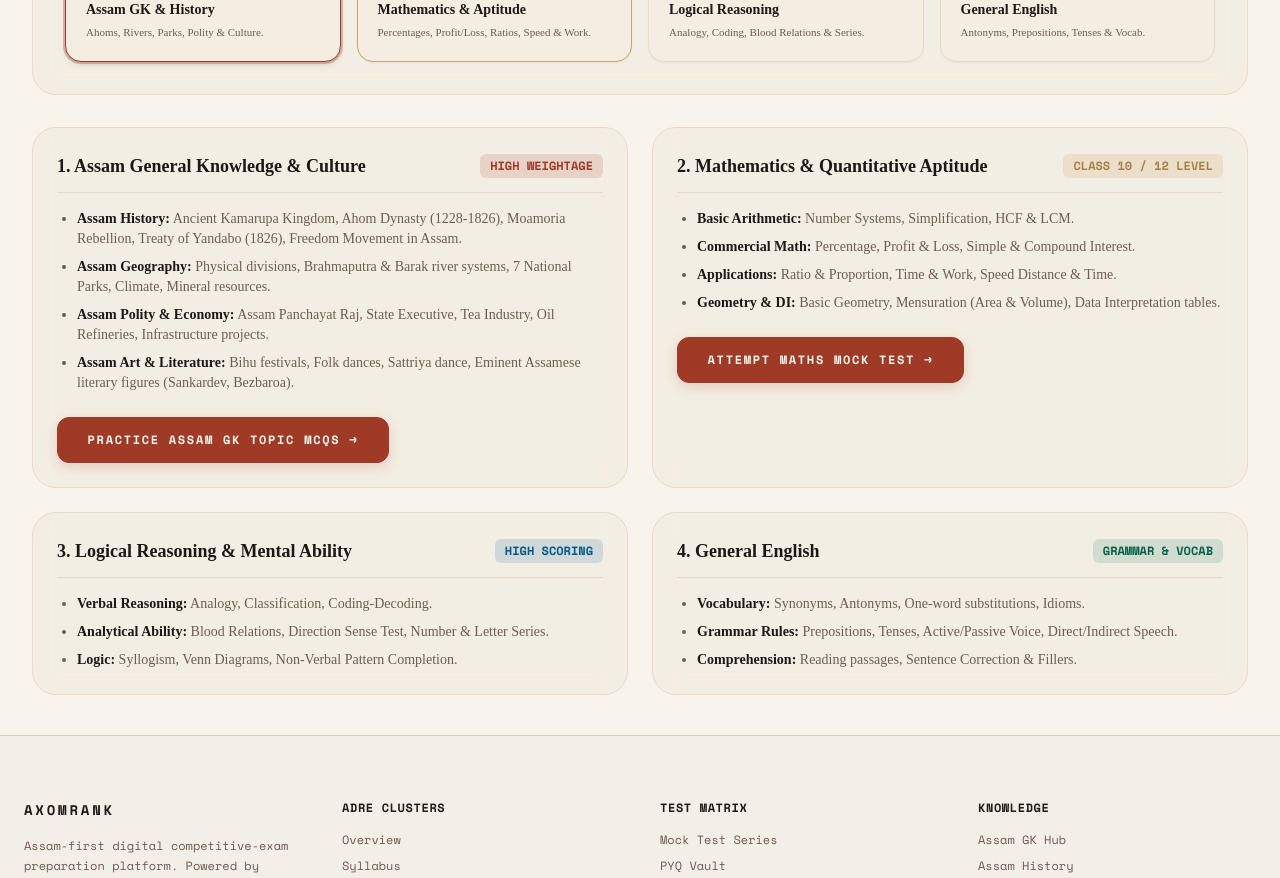
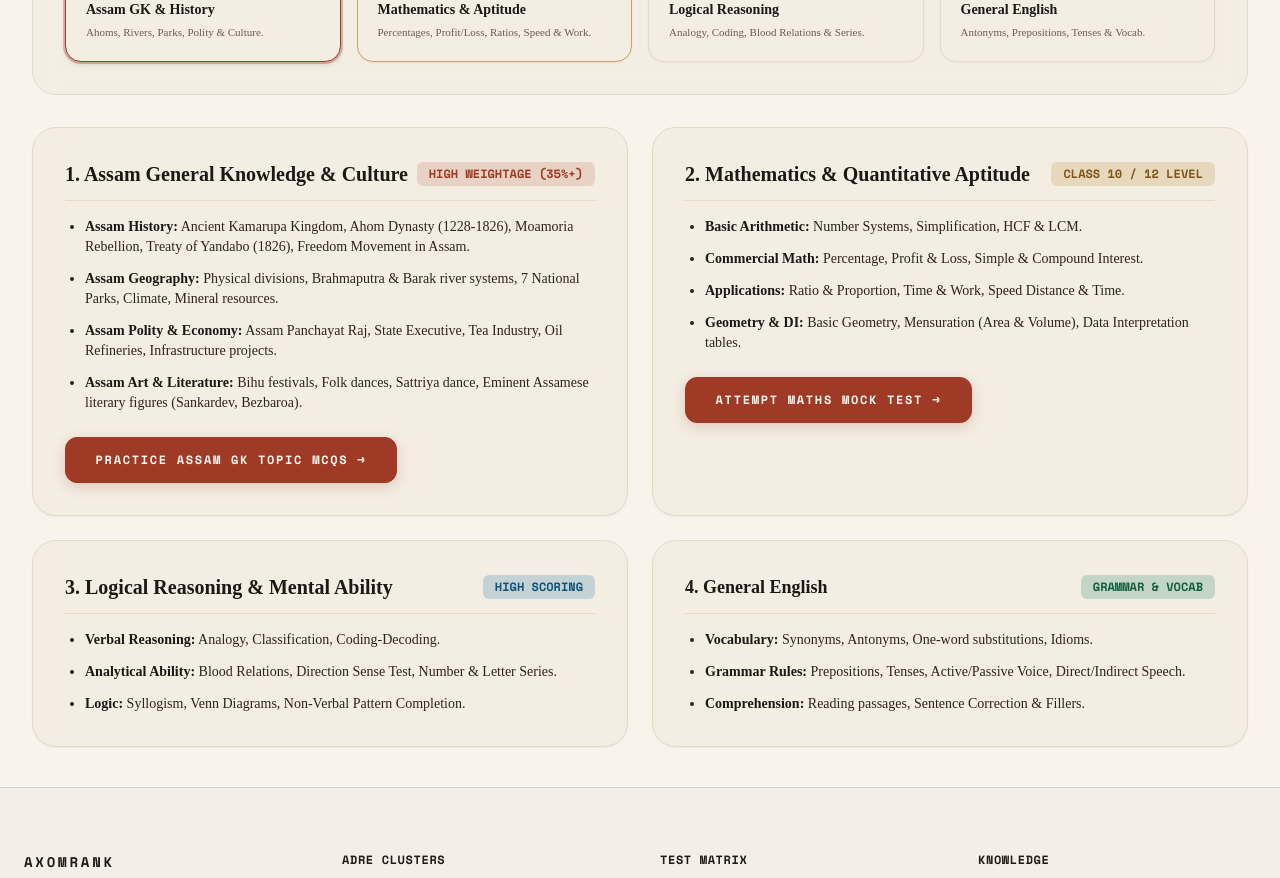
Before and after one commit to Angsumi/ADRE, a Next.js app: page /ADRE/adre/syllabus in a window 1280 px wide. Shown: the part 380-1258 px from the top of the page. Built offline with nearby package versions, Linux system fonts and the light colour scheme.

Commit message:
Enhance font contrast and bold text readability on Syllabus page

```diff
--- a/src/app/adre/syllabus/page.tsx
+++ b/src/app/adre/syllabus/page.tsx
@@ -89,18 +89,18 @@ export default function AdreSyllabusPage() {
       {/* Detailed Topic Cards */}
       <div className="grid grid-cols-1 lg:grid-cols-2 gap-6">
         {/* Assam GK */}
-        <div className="glass-panel p-6 rounded-3xl space-y-4 border-[#E5DAC8]">
+        <div className="bg-[#F3EDE2] p-6 sm:p-8 rounded-3xl space-y-4 border border-[#E5DAC8] shadow-sm">
           <div className="flex items-center justify-between border-b border-[#E5DAC8] pb-3">
-            <h2 className="text-lg font-bold text-[#1D1814]">1. Assam General Knowledge & Culture</h2>
-            <span className="text-xs font-mono font-bold text-[#9E3A26] bg-[#9E3A26]/15 px-2.5 py-1 rounded-md uppercase">
-              High Weightage
+            <h2 className="text-xl font-bold text-[#1D1814]">1. Assam General Knowledge & Culture</h2>
+            <span className="text-xs font-mono font-extrabold text-[#9E3A26] bg-[#9E3A26]/15 px-3 py-1 rounded-md uppercase">
+              High Weightage (35%+)
             </span>
           </div>
-          <ul className="space-y-2 text-xs sm:text-sm text-[#6B5D52] list-disc pl-5">
-            <li><strong className="text-[#1D1814]">Assam History:</strong> Ancient Kamarupa Kingdom, Ahom Dynasty (1228-1826), Moamoria Rebellion, Treaty of Yandabo (1826), Freedom Movement in Assam.</li>
-            <li><strong className="text-[#1D1814]">Assam Geography:</strong> Physical divisions, Brahmaputra & Barak river systems, 7 National Parks, Climate, Mineral resources.</li>
-            <li><strong className="text-[#1D1814]">Assam Polity & Economy:</strong> Assam Panchayat Raj, State Executive, Tea Industry, Oil Refineries, Infrastructure projects.</li>
-            <li><strong className="text-[#1D1814]">Assam Art & Literature:</strong> Bihu festivals, Folk dances, Sattriya dance, Eminent Assamese literary figures (Sankardev, Bezbaroa).</li>
+          <ul className="space-y-3 text-xs sm:text-sm text-[#2C241E] list-disc pl-5 font-medium leading-relaxed">
+            <li><strong className="text-[#1D1814] font-bold">Assam History:</strong> Ancient Kamarupa Kingdom, Ahom Dynasty (1228-1826), Moamoria Rebellion, Treaty of Yandabo (1826), Freedom Movement in Assam.</li>
+            <li><strong className="text-[#1D1814] font-bold">Assam Geography:</strong> Physical divisions, Brahmaputra & Barak river systems, 7 National Parks, Climate, Mineral resources.</li>
+            <li><strong className="text-[#1D1814] font-bold">Assam Polity & Economy:</strong> Assam Panchayat Raj, State Executive, Tea Industry, Oil Refineries, Infrastructure projects.</li>
+            <li><strong className="text-[#1D1814] font-bold">Assam Art & Literature:</strong> Bihu festivals, Folk dances, Sattriya dance, Eminent Assamese literary figures (Sankardev, Bezbaroa).</li>
           </ul>
           <div className="pt-2">
             <Link href="/assam-gk/" className="btn-ahom-primary text-xs inline-block">
@@ -110,18 +110,18 @@ export default function AdreSyllabusPage() {
         </div>
 
         {/* Mathematics */}
-        <div className="glass-panel p-6 rounded-3xl space-y-4 border-[#E5DAC8]">
+        <div className="bg-[#F3EDE2] p-6 sm:p-8 rounded-3xl space-y-4 border border-[#E5DAC8] shadow-sm">
           <div className="flex items-center justify-between border-b border-[#E5DAC8] pb-3">
-            <h2 className="text-lg font-bold text-[#1D1814]">2. Mathematics & Quantitative Aptitude</h2>
-            <span className="text-xs font-mono font-bold text-[#A88244] bg-[#C9A468]/20 px-2.5 py-1 rounded-md uppercase">
+            <h2 className="text-xl font-bold text-[#1D1814]">2. Mathematics & Quantitative Aptitude</h2>
+            <span className="text-xs font-mono font-extrabold text-[#7D5618] bg-[#C9A468]/30 px-3 py-1 rounded-md uppercase">
               Class 10 / 12 Level
             </span>
           </div>
-          <ul className="space-y-2 text-xs sm:text-sm text-[#6B5D52] list-disc pl-5">
-            <li><strong className="text-[#1D1814]">Basic Arithmetic:</strong> Number Systems, Simplification, HCF & LCM.</li>
-            <li><strong className="text-[#1D1814]">Commercial Math:</strong> Percentage, Profit & Loss, Simple & Compound Interest.</li>
-            <li><strong className="text-[#1D1814]">Applications:</strong> Ratio & Proportion, Time & Work, Speed Distance & Time.</li>
-            <li><strong className="text-[#1D1814]">Geometry & DI:</strong> Basic Geometry, Mensuration (Area & Volume), Data Interpretation tables.</li>
+          <ul className="space-y-3 text-xs sm:text-sm text-[#2C241E] list-disc pl-5 font-medium leading-relaxed">
+            <li><strong className="text-[#1D1814] font-bold">Basic Arithmetic:</strong> Number Systems, Simplification, HCF & LCM.</li>
+            <li><strong className="text-[#1D1814] font-bold">Commercial Math:</strong> Percentage, Profit & Loss, Simple & Compound Interest.</li>
+            <li><strong className="text-[#1D1814] font-bold">Applications:</strong> Ratio & Proportion, Time & Work, Speed Distance & Time.</li>
+            <li><strong className="text-[#1D1814] font-bold">Geometry & DI:</strong> Basic Geometry, Mensuration (Area & Volume), Data Interpretation tables.</li>
           </ul>
           <div className="pt-2">
             <Link href="/adre/mock-test/" className="btn-ahom-primary text-xs inline-block">
@@ -131,32 +131,32 @@ export default function AdreSyllabusPage() {
         </div>
 
         {/* Reasoning */}
-        <div className="glass-panel p-6 rounded-3xl space-y-4 border-[#E5DAC8]">
+        <div className="bg-[#F3EDE2] p-6 sm:p-8 rounded-3xl space-y-4 border border-[#E5DAC8] shadow-sm">
           <div className="flex items-center justify-between border-b border-[#E5DAC8] pb-3">
-            <h2 className="text-lg font-bold text-[#1D1814]">3. Logical Reasoning & Mental Ability</h2>
-            <span className="text-xs font-mono font-bold text-sky-800 bg-sky-700/15 px-2.5 py-1 rounded-md uppercase">
+            <h2 className="text-xl font-bold text-[#1D1814]">3. Logical Reasoning & Mental Ability</h2>
+            <span className="text-xs font-mono font-extrabold text-[#0F5278] bg-sky-700/20 px-3 py-1 rounded-md uppercase">
               High Scoring
             </span>
           </div>
-          <ul className="space-y-2 text-xs sm:text-sm text-[#6B5D52] list-disc pl-5">
-            <li><strong className="text-[#1D1814]">Verbal Reasoning:</strong> Analogy, Classification, Coding-Decoding.</li>
-            <li><strong className="text-[#1D1814]">Analytical Ability:</strong> Blood Relations, Direction Sense Test, Number & Letter Series.</li>
-            <li><strong className="text-[#1D1814]">Logic:</strong> Syllogism, Venn Diagrams, Non-Verbal Pattern Completion.</li>
+          <ul className="space-y-3 text-xs sm:text-sm text-[#2C241E] list-disc pl-5 font-medium leading-relaxed">
+            <li><strong className="text-[#1D1814] font-bold">Verbal Reasoning:</strong> Analogy, Classification, Coding-Decoding.</li>
+            <li><strong className="text-[#1D1814] font-bold">Analytical Ability:</strong> Blood Relations, Direction Sense Test, Number & Letter Series.</li>
+            <li><strong className="text-[#1D1814] font-bold">Logic:</strong> Syllogism, Venn Diagrams, Non-Verbal Pattern Completion.</li>
           </ul>
         </div>
 
         {/* English */}
-        <div className="glass-panel p-6 rounded-3xl space-y-4 border-[#E5DAC8]">
+        <div className="bg-[#F3EDE2] p-6 sm:p-8 rounded-3xl space-y-4 border border-[#E5DAC8] shadow-sm">
           <div className="flex items-center justify-between border-b border-[#E5DAC8] pb-3">
             <h2 className="text-lg font-bold text-[#1D1814]">4. General English</h2>
-            <span className="text-xs font-mono font-bold text-emerald-800 bg-emerald-700/15 px-2.5 py-1 rounded-md uppercase">
+            <span className="text-xs font-mono font-extrabold text-[#115E38] bg-emerald-700/20 px-3 py-1 rounded-md uppercase">
               Grammar & Vocab
             </span>
           </div>
-          <ul className="space-y-2 text-xs sm:text-sm text-[#6B5D52] list-disc pl-5">
-            <li><strong className="text-[#1D1814]">Vocabulary:</strong> Synonyms, Antonyms, One-word substitutions, Idioms.</li>
-            <li><strong className="text-[#1D1814]">Grammar Rules:</strong> Prepositions, Tenses, Active/Passive Voice, Direct/Indirect Speech.</li>
-            <li><strong className="text-[#1D1814]">Comprehension:</strong> Reading passages, Sentence Correction & Fillers.</li>
+          <ul className="space-y-3 text-xs sm:text-sm text-[#2C241E] list-disc pl-5 font-medium leading-relaxed">
+            <li><strong className="text-[#1D1814] font-bold">Vocabulary:</strong> Synonyms, Antonyms, One-word substitutions, Idioms.</li>
+            <li><strong className="text-[#1D1814] font-bold">Grammar Rules:</strong> Prepositions, Tenses, Active/Passive Voice, Direct/Indirect Speech.</li>
+            <li><strong className="text-[#1D1814] font-bold">Comprehension:</strong> Reading passages, Sentence Correction & Fillers.</li>
           </ul>
         </div>
       </div>
```
